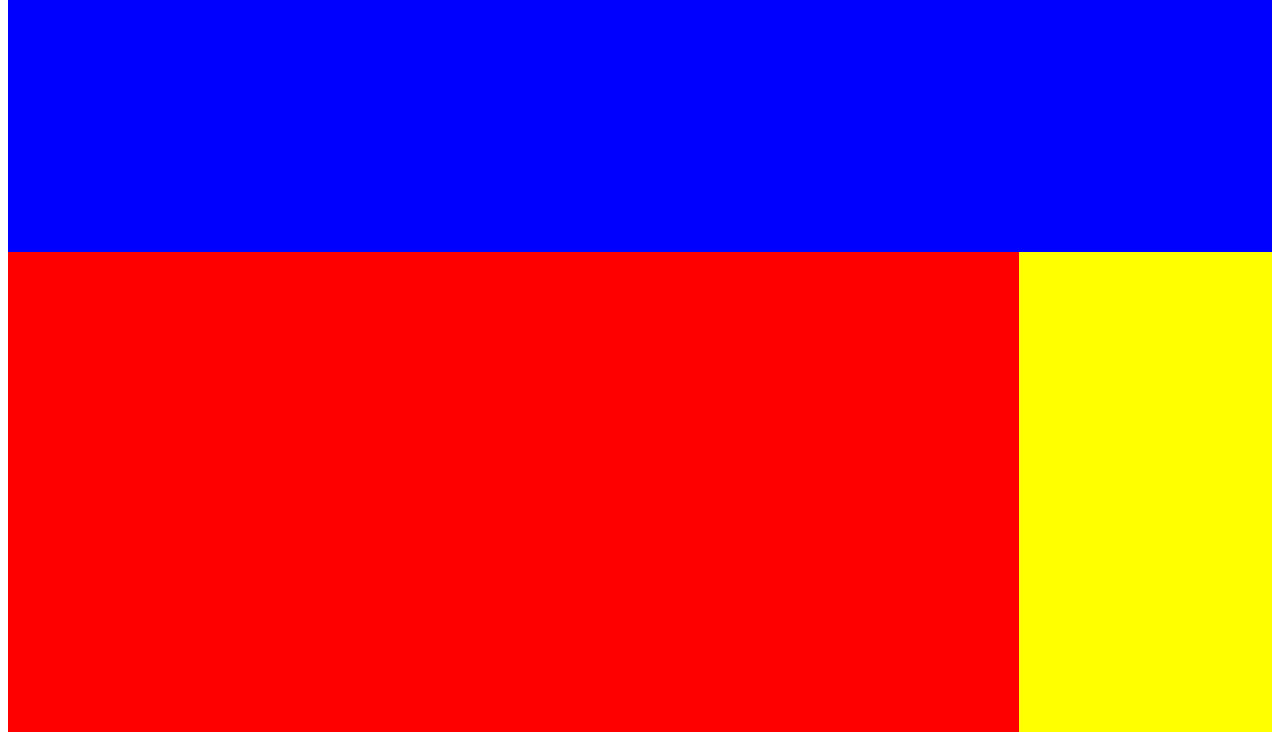
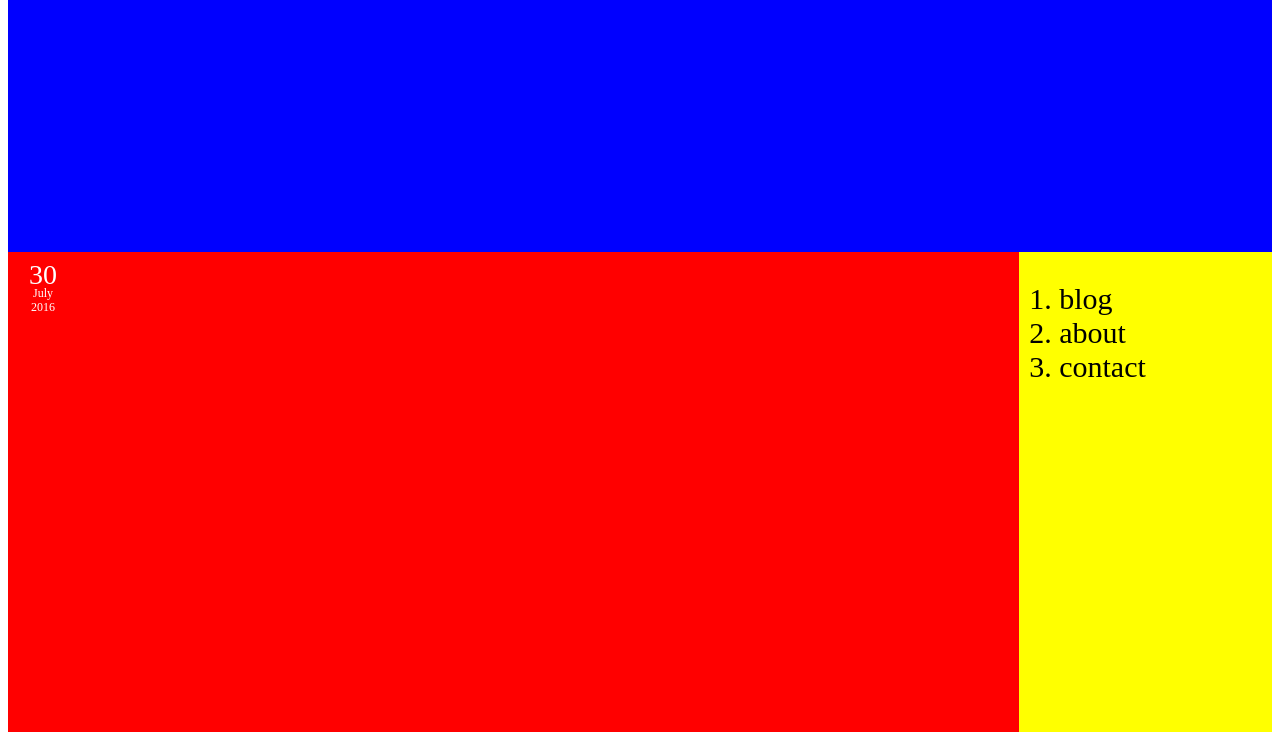
Before and after one commit to stepworks/work_sample, a plain HTML site: page index.html in a window 1280 px wide. Shown: the part 68-800 px from the top of the page. Drawn offline with Linux system fonts and the light colour scheme.

Commit message:
no message

```diff
--- a/index.html
+++ b/index.html
@@ -15,12 +15,20 @@
 	<!--main-->
 
 	<div id="containtbox-left">
-
+		<div class="title-date">
+  			<span class="title-date-day">30</span>
+			  <span class="title-date-month">July</span>
+			  <span class="title-date-year">2016</span>
+</div>
 	</div>
 
 	<!--sidebar-->
 	<div id="containtbox-right">
-
+		<ol>
+			<li>blog</li>
+			<li>about</li>
+			<li>contact</li>
+		</ol>
 	</div>
 
 
--- a/style.css
+++ b/style.css
@@ -15,12 +15,43 @@
 	height: 1000px;
 	background: #F00;
 }
+.title-date {
+	text-align:center;
+	width:70px;
+	height:60px;
+	padding:5px 0;
+	background-color:#f00;
+	border-radius:10px;
+	color:#FFF;
+}
+.title-date-day {
+	display:block;
+	height:30px;
+	font-size:28px;
+	line-height:35px;
+	overflow:hidden;
+}
+.title-date-month {
+	display:block;
+	height:14px;
+	overflow:hidden;
+	font-size:12px;
+	line-height:12px;
+}
+.title-date-year {
+	display:block;
+	height:14px;
+	overflow:hidden;
+	font-size:12px;
+	line-height:12px;
+}
 
 #containtbox-right{
 	float: right;
 	width: 20%;
 	height: 1000px;
 	background: #Ff0;
+	font-size: 30px;
 }
 
 /*=======フッター=========*/
```
